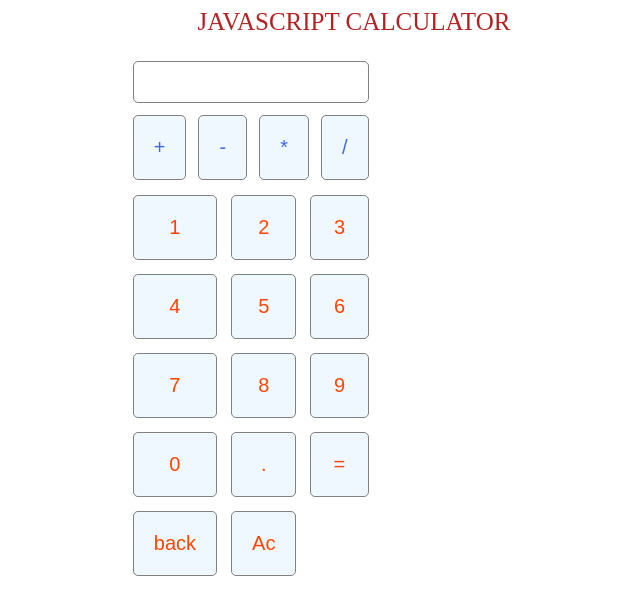
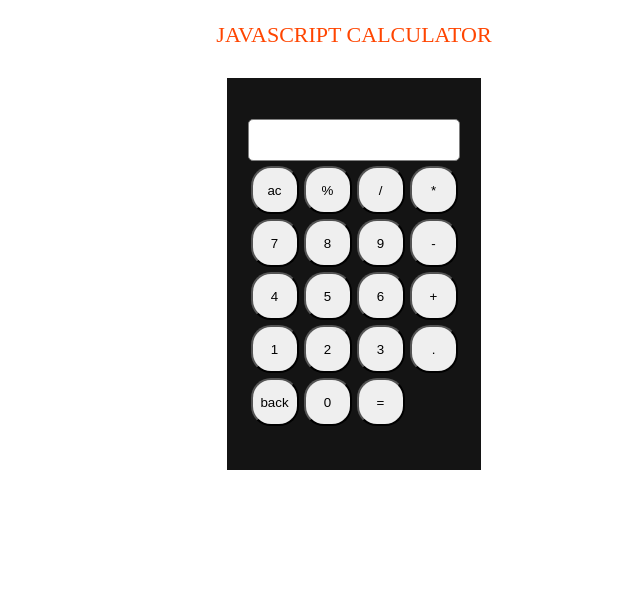
Before and after one commit to mohammadibrahiim1/javascript-calculator, a plain HTML site: page index.html in a window 1280 px wide. Shown: the whole page, without its empty margins (286-926 px from the left). Drawn offline with Linux system fonts and the light colour scheme.

Commit message:
calculator update

```diff
--- a/index.html
+++ b/index.html
@@ -1,4 +1,5 @@
-<!DOCTYbuttonE html>
+<!<!DOCTYPE>
+<html>
 <html lang="en">
   <head>
     <meta charset="UTF-8" />
@@ -11,34 +12,33 @@
     <link rel="stylesheet" href="styles.css" />
   </head>
   <body>
-    <p class="text">javascript calculator</p>
+    <p class="calculator-title">javascript calculator</p>
 
-    <div class="calculator-body" id="calculator">
+    <div class="calculator-container" id="calculator">
       <div>
-        <div id="display">
-
+        <div id="calculator-display">
         </div>
-        <div class="calculator-sign">
-          <button class="btn">+</button>
-          <button class="btn">-</button>
+        <div class="calculator-body">
+          <button class="btn">ac</button>
+          <button class="btn">%</button>
+          <button class="btn">/</button>
           <button class="btn">*</button>
-          <button class="btn">/</button>
-        </div>
-        <div class="calculator-number">
+          <button  class="btn">7</button>
+          <button  class="btn">8</button>
+          <button  class="btn">9</button>
+          <button  class="btn">-</button>
+          <button  class="btn">4</button>
+          <button  class="btn">5</button>
+          <button  class="btn">6</button>
+          <button  class="btn">+</button>
           <button  class="btn">1</button>
           <button  class="btn">2</button>
           <button  class="btn">3</button>
-          <button  class="btn">4</button>
-          <button  class="btn">5</button>
-          <button  class="btn">6</button>
-          <button  class="btn">7</button>
-          <button  class="btn">8</button>
-          <button  class="btn">9</button>
-          <button  class="btn">0</button>
           <button  class="btn">.</button>
-          <button  class="btn">=</button>
           <button  class="btn">back</button>
-          <button  class="btn">Ac</button>
+
+          <button  class="btn" id="equal">0</button>
+          <button  class="btn" id="equal">=</button>
         </div>
       </div>
     </div>
--- a/index.js
+++ b/index.js
@@ -1,35 +1,51 @@
 function calculator() {
-  let screen = document.getElementById("display");
+  let screen = document.getElementById("calculator-display");
   let digits = document.querySelectorAll(".btn");
-  //   let backButton = document.querySelector("back-btn");
-  //   let clearButton = document.querySelector("clear-btn");
-  //   let equalButton = document.querySelector("btn-equal");
   digits.forEach(function (digit) {
     digit.addEventListener("click", function (event) {
-
       const value = event.target.innerText;
       console.log(value);
-    //   const screen.innerText = screen.innerText;
-
       switch (value) {
-
-        case "Ac":
-            screen.innerText = "";
+        case "ac":
+          screen.innerText = "";
           break;
 
-        case "back":
-          if (screen.innerText) {
-            screen.innerText = screen.innerText.slice(0, -1);
-          }
-          break;
-          case '=':
-            screen.innerText = eval(screen.innerText)
+          case "=":
+            screen.innerText = eval(screen.innerText);
             break;
+            case "back":
+
+           screen.innerText = screen.innerText.slice(0, -1);
+           break;
 
         default:
-            screen.innerText += value;
+          screen.innerText += value;
+          break;
       }
     });
   });
+  // digits.forEach(function (digit) {
+  //   digit.addEventListener("click", function (event) {
+  //     const value = event.target.innerText;
+  //     console.log(value);
+  //     switch (value) {
+  //       case "Ac":
+  //         screen.innerText = "";
+  //         break;
+
+  //       case "back":
+  //         if (screen.innerText) {
+  //           screen.innerText = screen.innerText.slice(0, -1);
+  //         }
+  //         break;
+  //       case "=":
+  //         screen.innerText = eval(screen.innerText);
+  //         break;
+
+  //       default:
+  //         screen.innerText += value;
+  //     }
+  //   });
+  // });
 }
 calculator();
--- a/styles.css
+++ b/styles.css
@@ -1,65 +1,45 @@
+.calculator-container {
+  border: 1px solid #141414;
+  background-color: #141414;
+  width: 212px;
+  margin: 0 auto;
+  height: 350px;
+  padding: 20px;
+}
+
+.calculator-title{
+  text-align: center;
+  font-size: 22px;
+  color: orangered;
+  margin-top: 22px;
+  margin-bottom: 30px;
+  text-transform: uppercase;
+}
+
 .calculator-body {
   display: grid;
-  grid-template-columns: repeat(2, 1fr);
+  grid-template-columns: repeat(4, 1fr);
   justify-content: center;
   align-items: center;
-  gap: 12px;
-  font-size: 22px;
-  width: 35%;
-  height: 50%;
-  margin: 0 auto;
-}
- #display{
 
-    border: 1px solid gray;
-    padding: 20px;
-    margin-bottom: 12px;
-    border-radius: 5px;
-    text-align: right;
 
 }
 
-.text {
+.btn {
+  width: 48px;
+  margin: 0 auto;
+  margin-top: 5px;
+  height: 48px;
+  border-radius: 20px;
   text-align: center;
-  font-size: 25px;
-  font-weight: 600px;
-  text-transform: uppercase;
-  color: firebrick;
-}
-
-.calculator-number {
-  text-align: center;
-  display: grid;
-  grid-template-columns: repeat(3, 1fr);
-  justify-content: center;
-  align-items: center;
-  margin-top: 15px;
-  gap: 14px;
-}
-
-.calculator-number button {
-  border: 1px solid gray;
-  border-radius: 5px;
-  padding: 20px;
-  color: orangered;
-  background-color: aliceblue;
-  font-size: 20px;
   cursor: pointer;
 }
 
-.calculator-sign {
-  text-align: center;
-  display: grid;
-  grid-template-columns: repeat(4, 1fr);
-  justify-content: center;
-  gap: 12px;
-}
-
-.calculator-sign button {
+#calculator-display{
+  margin-top: 20px;
   border: 1px solid gray;
   padding: 20px;
+  background-color: #FFFFFF;
   border-radius: 5px;
-  color: royalblue;
-  background-color: aliceblue;
-  font-size: 20px;
+  text-align: right;
 }
```
